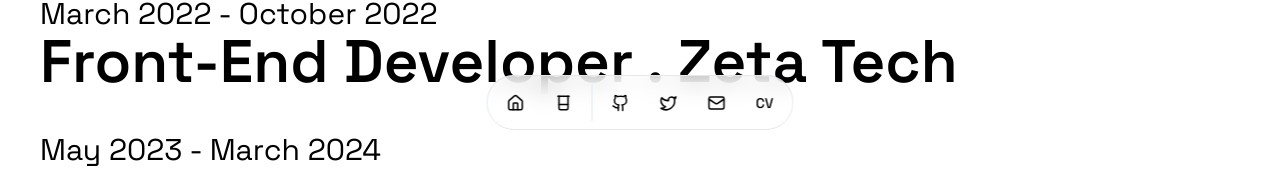
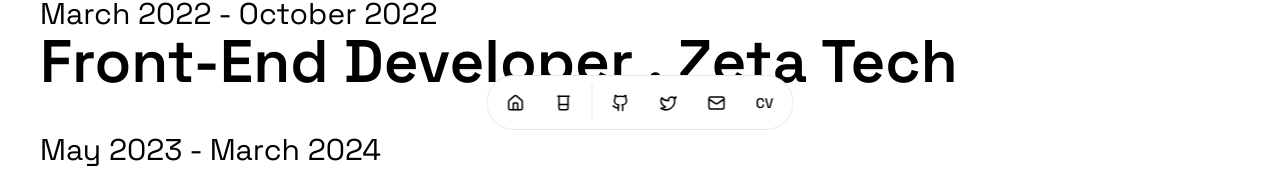
Before and after one commit to kryptcode/koyejo, a Next.js app: page / in a window 1280 px wide. Shown: the part 620-793 px from the top of the page. Built offline with nearby package versions, Linux system fonts and the light colour scheme.

Commit message:
"dock opacity-nil"

```diff
--- a/src/components/magicui/dock.tsx
+++ b/src/components/magicui/dock.tsx
@@ -18,7 +18,7 @@
 const DEFAULT_DISTANCE = 140;
 
 const dockVariants = cva(
-  "mx-auto w-max mt-8 h-[55px] p-2 flex gap-2 rounded-2xl border supports-backdrop-blur:bg-white bg-white/70  backdrop-blur-md",
+  "mx-auto w-max mt-8 h-[55px] p-2 flex gap-2 rounded-2xl border supports-backdrop-blur:bg-white bg-white  backdrop-blur-md",
 );
 
 const Dock = React.forwardRef<HTMLDivElement, DockProps>(
```
